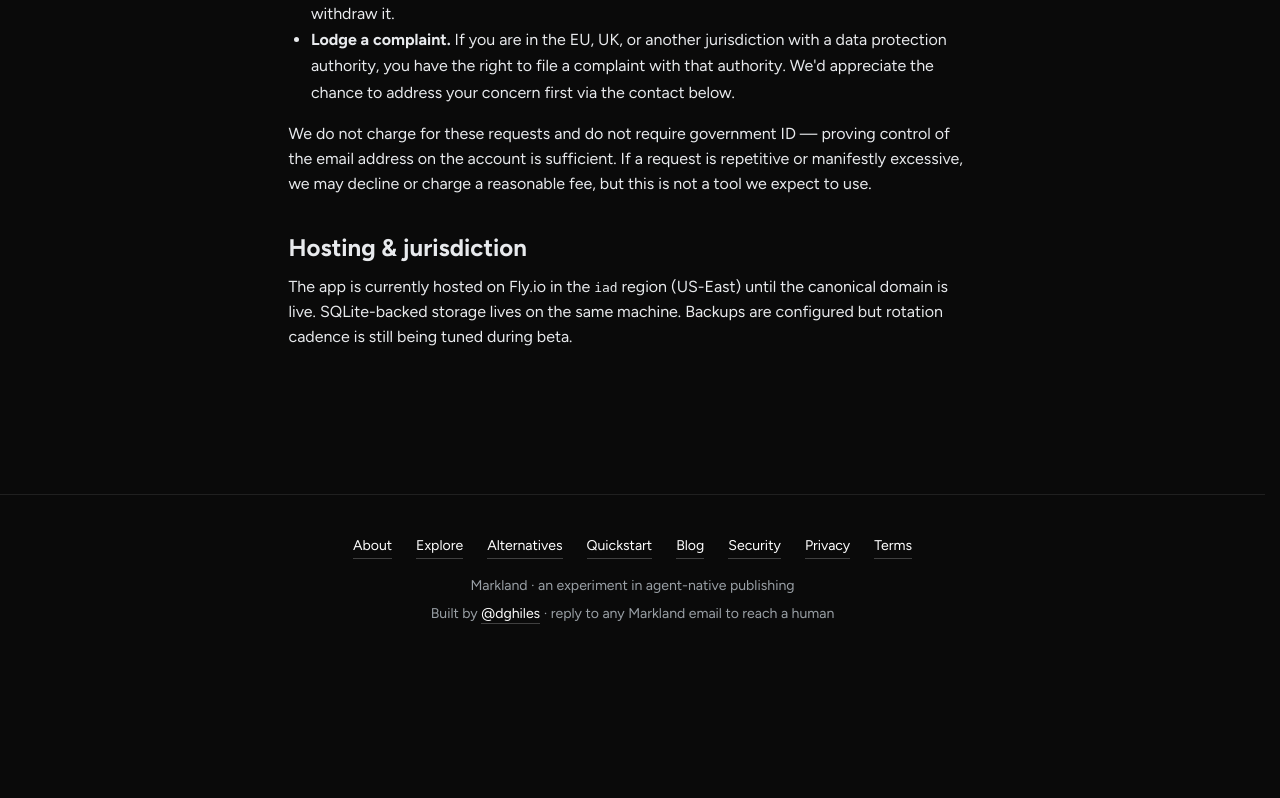
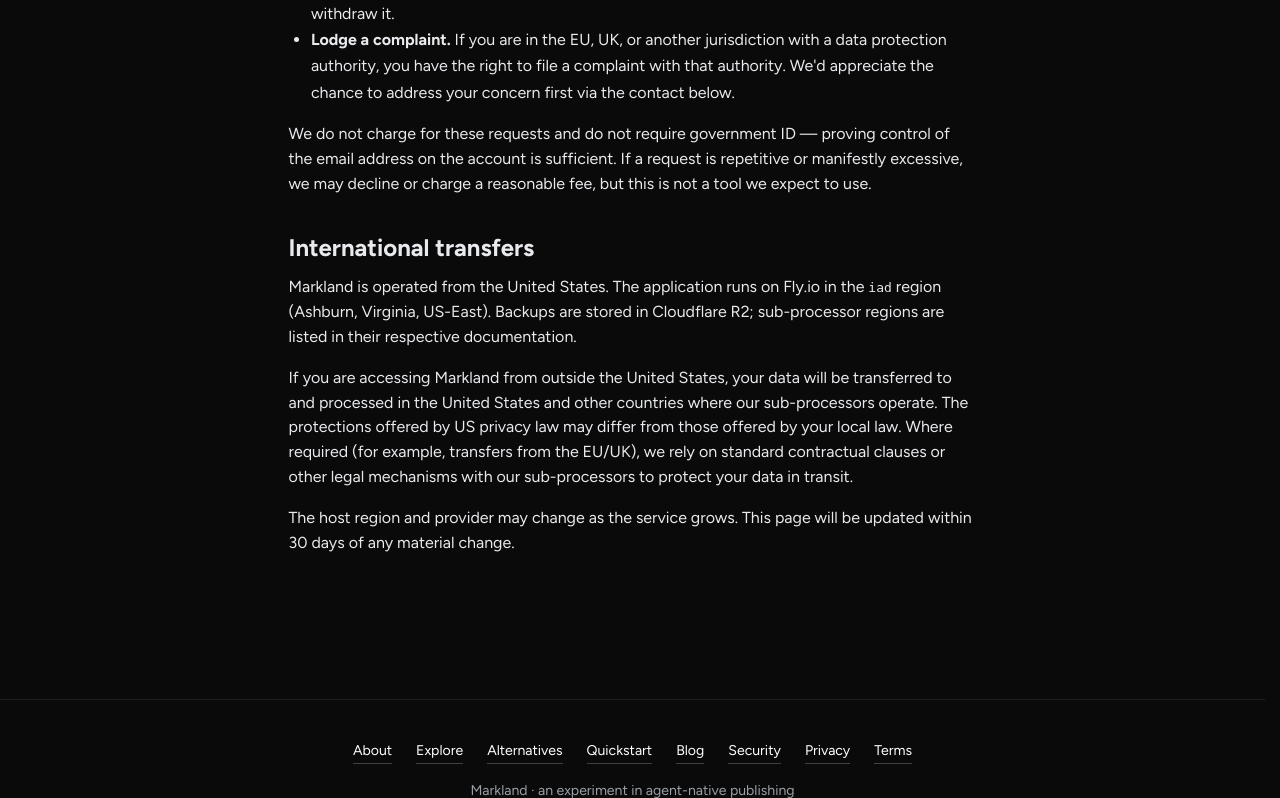
Before and after one commit to dghiles/markland, a Python web app: template src/markland/web/templates/privacy.html in a window 1280 px wide. Shown: the part 4180-4978 px from the top of the page. Before the commit the page ends 4804 px from the top, so only its background shows below. Run offline with Jinja, Linux system fonts and the light colour scheme; the template is opened without the code that fills it, so the values that code supplies are empty.

Commit message:
feat(privacy): International transfers section

```diff
--- a/src/markland/web/templates/privacy.html
+++ b/src/markland/web/templates/privacy.html
@@ -141,9 +141,18 @@
     We do not charge for these requests and do not require government ID — proving control of the email address on the account is sufficient. If a request is repetitive or manifestly excessive, we may decline or charge a reasonable fee, but this is not a tool we expect to use.
   </p>
 
-  <h2 style="margin-top: 2rem; margin-bottom: 0.6rem;">Hosting &amp; jurisdiction</h2>
+  <h2 style="margin-top: 2rem; margin-bottom: 0.6rem;">International transfers</h2>
+
   <p style="margin-bottom: 1rem;">
-    The app is currently hosted on Fly.io in the <code>iad</code> region (US-East) until the canonical domain is live. SQLite-backed storage lives on the same machine. Backups are configured but rotation cadence is still being tuned during beta.
+    Markland is operated from the United States. The application runs on Fly.io in the <code>iad</code> region (Ashburn, Virginia, US-East). Backups are stored in Cloudflare R2; sub-processor regions are listed in their respective documentation.
+  </p>
+
+  <p style="margin-bottom: 1rem;">
+    If you are accessing Markland from outside the United States, your data will be transferred to and processed in the United States and other countries where our sub-processors operate. The protections offered by US privacy law may differ from those offered by your local law. Where required (for example, transfers from the EU/UK), we rely on standard contractual clauses or other legal mechanisms with our sub-processors to protect your data in transit.
+  </p>
+
+  <p style="margin-bottom: 1rem;">
+    The host region and provider may change as the service grows. This page will be updated within 30 days of any material change.
   </p>
 
 </article>
```
